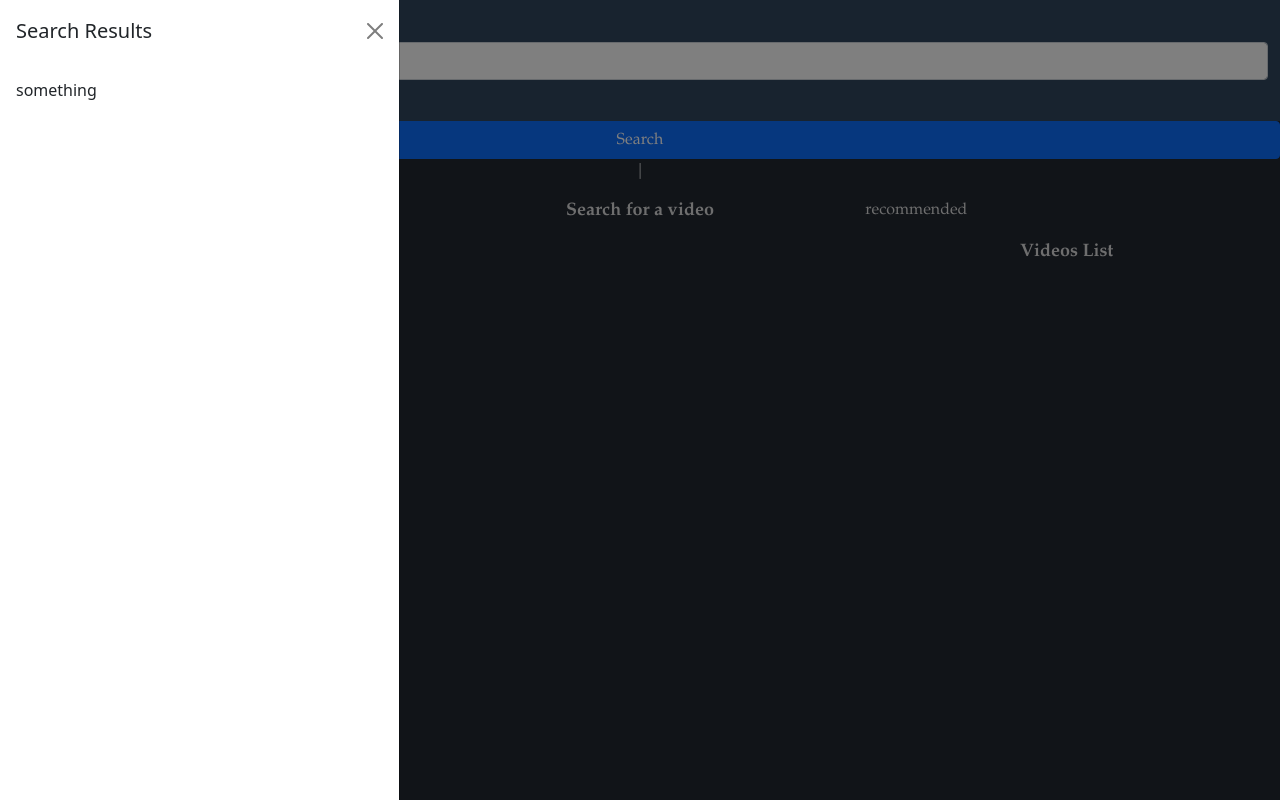
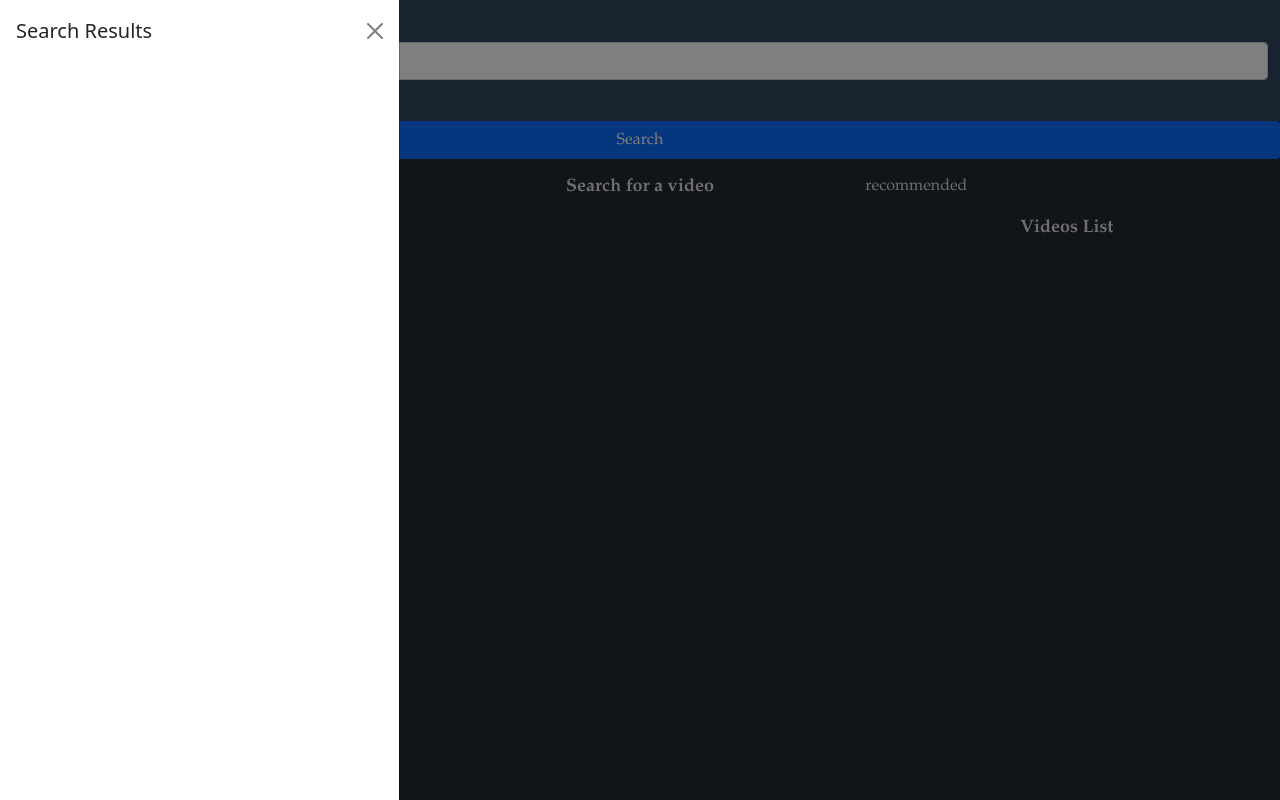
Before and after one commit to CMolitoris/YouTubeClone, a React (Create React App) app: page / in a window 1280 px wide. Both pictures are taken after typing "Sample" into the empty fields and a click on the button "Search". Built offline with nearby package versions, Linux system fonts and the light colour scheme.

Commit message:
Search results now appears in an offpane, toggleable window and fixed title/channel name pipe character bug

```diff
--- a/src/components/App.jsx
+++ b/src/components/App.jsx
@@ -62,7 +62,7 @@ class App extends Component {
 
         <div className='row'>
           <Header onSearch={this.onSearch} />
-          <SearchResults />
+          <SearchResults onVideoSelected={this.onVideoSelected} data={this.state.videoMetaInfo}/>
         </div>
 
         <div className='row'>
--- a/src/components/SearchResults/SearchResults.jsx
+++ b/src/components/SearchResults/SearchResults.jsx
@@ -1,6 +1,8 @@
 import React, {useState} from 'react';
 import Button from 'react-bootstrap/Button'
 import Offcanvas from 'react-bootstrap/Offcanvas';
+import VideoList from '../VideoList/VideoList';
+import VideoPlayer from '../VideoPlayer/VideoPlayer';
 
 const SearchResults = (props) => {
     const [show, setShow] = useState(false);
@@ -17,7 +19,15 @@ const SearchResults = (props) => {
             <Offcanvas.Title>Search Results</Offcanvas.Title>
             </Offcanvas.Header>
             <Offcanvas.Body>
-                something
+
+                <div className="video-list">
+                    <div style={{ padding: "30px 0" }}>
+                        {/* <h3 style={{ textAlign: "center", fontSize: "18px", fontWeight: "bold" }}>
+                            Search Results
+                        </h3> */}
+                        <VideoPlayer data={props.data} onVideoSelected={props.onVideoSelected} />
+                    </div>
+                </div>
             </Offcanvas.Body>
         </Offcanvas>
         </>
--- a/src/components/VideoTitle/VideoTitle.jsx
+++ b/src/components/VideoTitle/VideoTitle.jsx
@@ -6,7 +6,13 @@ import Col from 'react-bootstrap/Col'
 const VideoTitle = (props) => {
 
 
+    if(props.title === null) {
+        return (
+            <Col className='text-center title-spacing'>
 
+            </Col>
+    );
+    }
     return (
             <Col className='text-center title-spacing'>
                {props.title} | {props.channelName}
```
